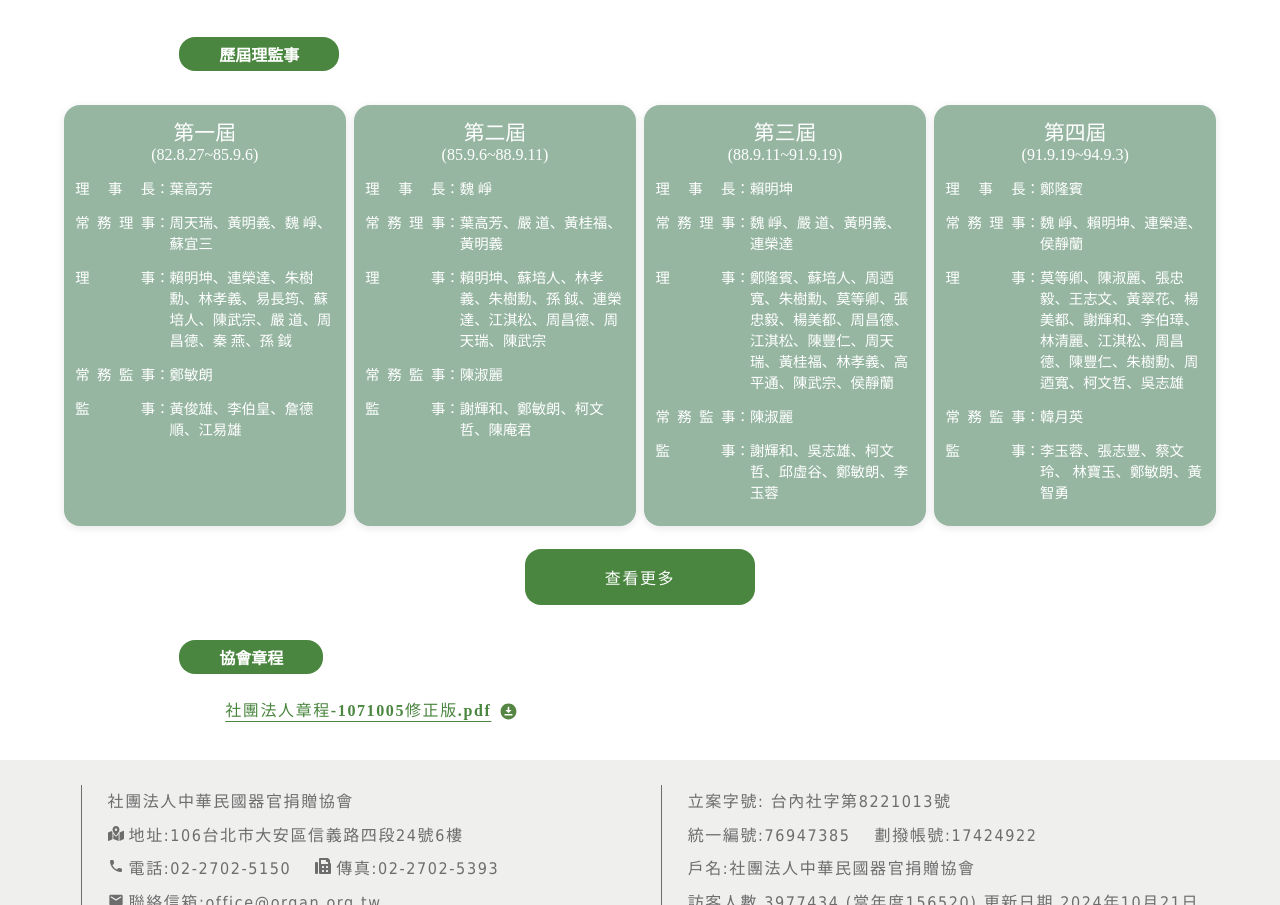
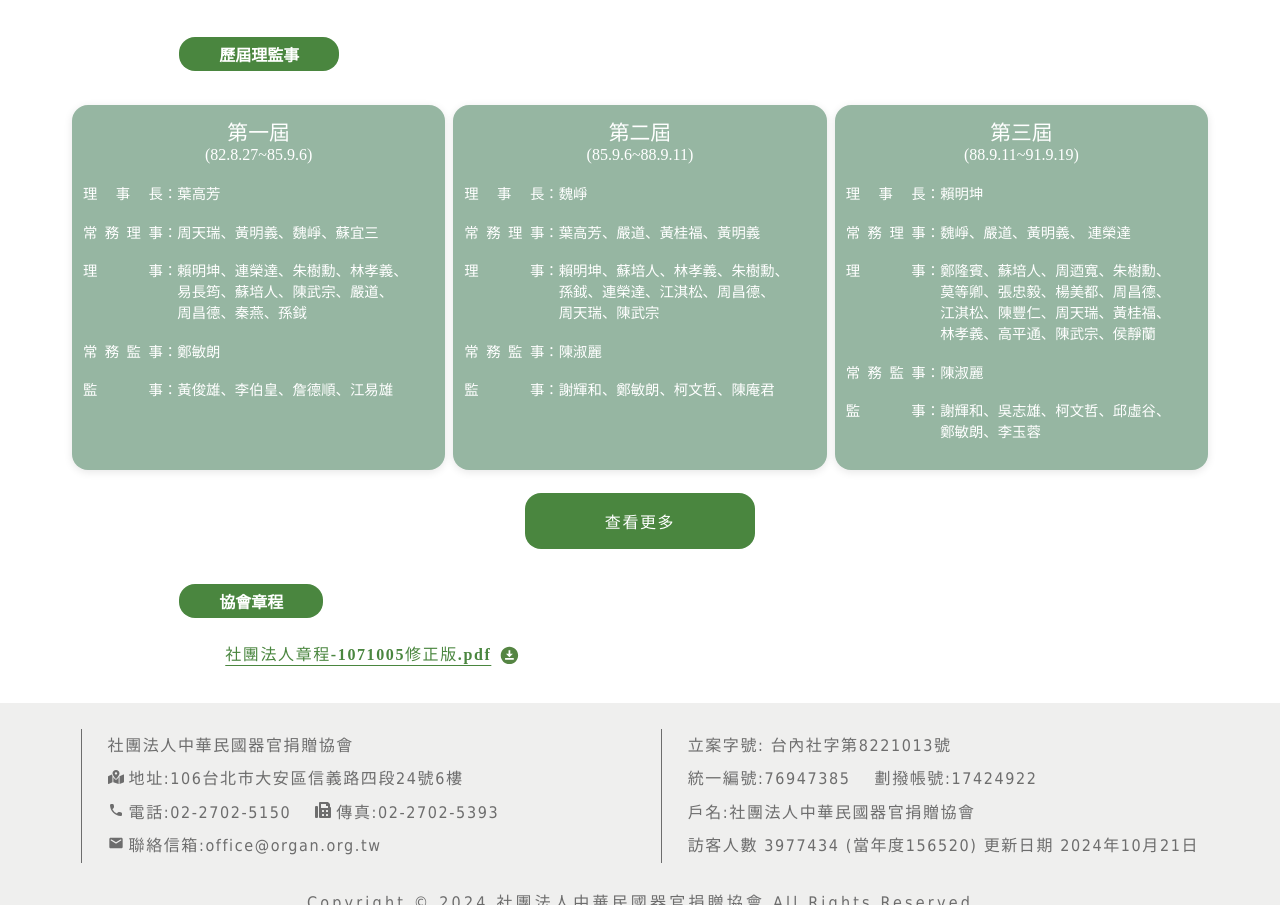
Before and after one commit to Yayufan/Nuxt3_Organ_Official, a Nuxt app: page /purpose in a window 1280 px wide. Shown: the part 1444-2349 px from the top of the page. Built offline with nearby package versions, Linux system fonts and the light colour scheme.

Commit message:
Update purpose.vue

```diff
--- a/pages/purpose.vue
+++ b/pages/purpose.vue
@@ -88,7 +88,7 @@
                 <article class="paragraph ">
                     <h2 class="sub-title">協會章程</h2>
                     <div class="content regulation-box">
-                        <a href="/files/regulation_1071005.pdf" target="_blank" >社團法人章程-1071005修正版.pdf</a>
+                        <a href="/files/regulation_1071005.pdf" target="_blank">社團法人章程-1071005修正版.pdf</a>
                     </div>
 
                 </article>
@@ -124,17 +124,17 @@ let initialSupervisorsList = reactive<Supervisor[]>([
         session: '第一屆',
         termOfOffice: '82.8.27~85.9.6',
         chairman: '葉高芳',
-        executiveDirector: '周天瑞、黃明義、魏  崢、蘇宜三',
-        director: '賴明坤、連榮達、朱樹勳、林孝義、易長筠、蘇培人、陳武宗、嚴  道、周昌德、秦  燕、孫  鉞',
+        executiveDirector: '周天瑞、黃明義、魏崢、蘇宜三',
+        director: '賴明坤、連榮達、朱樹勳、林孝義、易長筠、蘇培人、陳武宗、嚴道、周昌德、秦燕、孫鉞',
         executiveSupervisor: '鄭敏朗',
         supervisor: '黃俊雄、李伯皇、詹德順、江易雄'
     },
     {
         session: '第二屆',
         termOfOffice: '85.9.6~88.9.11',
-        chairman: '魏  崢',
-        executiveDirector: '葉高芳、嚴  道、黃桂福、黃明義',
-        director: '賴明坤、蘇培人、林孝義、朱樹勳、孫  鉞、連榮達、江淇松、周昌德、周天瑞、陳武宗',
+        chairman: '魏崢',
+        executiveDirector: '葉高芳、嚴道、黃桂福、黃明義',
+        director: '賴明坤、蘇培人、林孝義、朱樹勳、孫鉞、連榮達、江淇松、周昌德、周天瑞、陳武宗',
         executiveSupervisor: '陳淑麗',
         supervisor: '謝輝和、鄭敏朗、柯文哲、陳庵君'
     },
@@ -142,28 +142,29 @@ let initialSupervisorsList = reactive<Supervisor[]>([
         session: '第三屆',
         termOfOffice: '88.9.11~91.9.19',
         chairman: '賴明坤',
-        executiveDirector: '魏  崢、嚴  道、黃明義、 連榮達',
+        executiveDirector: '魏崢、嚴道、黃明義、 連榮達',
         director: '鄭隆賓、蘇培人、周迺寬、朱樹勳、莫等卿、張忠毅、楊美都、周昌德、江淇松、陳豐仁、周天瑞、黃桂福、林孝義、高平通、陳武宗、侯靜蘭',
         executiveSupervisor: '陳淑麗',
         supervisor: '謝輝和、吳志雄、柯文哲、邱虛谷、鄭敏朗、李玉蓉'
     },
-    {
-        session: '第四屆',
-        termOfOffice: '91.9.19~94.9.3',
-        chairman: '鄭隆賓',
-        executiveDirector: '魏  崢、賴明坤、連榮達、侯靜蘭',
-        director: '莫等卿、陳淑麗、張忠毅、王志文、黃翠花、楊美都、謝輝和、李伯璋、林清麗、江淇松、周昌德、陳豐仁、朱樹勳、周迺寬、柯文哲、吳志雄',
-        executiveSupervisor: '韓月英',
-        supervisor: '李玉蓉、張志豐、蔡文玲、 林寶玉、鄭敏朗、黃智勇'
-    },
+
 ])
 
 //加載後的剩餘理事會名單
 let otherSupervisorsList = reactive<Supervisor[]>([
     {
+        session: '第四屆',
+        termOfOffice: '91.9.19~94.9.3',
+        chairman: '鄭隆賓',
+        executiveDirector: '魏崢、賴明坤、連榮達、侯靜蘭',
+        director: '莫等卿、陳淑麗、張忠毅、王志文、黃翠花、楊美都、謝輝和、李伯璋、林清麗、江淇松、周昌德、陳豐仁、朱樹勳、周迺寬、柯文哲、吳志雄',
+        executiveSupervisor: '韓月英',
+        supervisor: '李玉蓉、張志豐、蔡文玲、 林寶玉、鄭敏朗、黃智勇'
+    },
+    {
         session: '第五屆',
         termOfOffice: '94.9.3~97.9.3',
-        chairman: '魏  崢',
+        chairman: '魏崢',
         executiveDirector: '鄭隆賓、李伯璋、李芳艷、張忠毅',
         director: '王志文、陳靜陵、林齊國、賴明坤、謝輝和、楊美都、何金龍、吳志雄、朱樹勳、陳淑麗、周昌德、張奇香、傅明貴、林清麗、李盛財、林孝義',
         executiveSupervisor: '韓月英',
@@ -172,7 +173,7 @@ let otherSupervisorsList = reactive<Supervisor[]>([
     {
         session: '第六屆',
         termOfOffice: '97.8.31~100.8.31',
-        chairman: '魏  崢',
+        chairman: '魏崢',
         executiveDirector: '張忠毅、謝輝和、洪芳明、陳淑麗',
         director: '鄭隆賓、賴明坤、張奇香、李芳艷、陳靜陵、楊美都、邱亦宣、王志文、鄭麗容、朱樹勳、李伯璋、林孝義、陳芬芩、周昌德、傅明貴、蔡正祥',
         executiveSupervisor: '韓月英',
@@ -182,7 +183,7 @@ let otherSupervisorsList = reactive<Supervisor[]>([
         session: '第七屆',
         termOfOffice: '100.8.27~103.8.26',
         chairman: '龍藉泉',
-        executiveDirector: '魏  崢、張忠毅、張奇香、謝輝和',
+        executiveDirector: '魏崢、張忠毅、張奇香、謝輝和',
         director: '鄭隆賓、李芳艷、劉美蓮、鄭麗容、呂金春、邱亦宣、陳隆進、陳靜陵、朱樹勳、蔡正祥、楊松齡、張龍雄、王志文、楊美都、李伯璋、安斯泰來製藥',
         executiveSupervisor: '韓月英',
         supervisor: '李亮德、林寶玉、黃俊雄、陳韋豪、廖美麗、黃文彰'
@@ -191,7 +192,7 @@ let otherSupervisorsList = reactive<Supervisor[]>([
         session: '第八屆',
         termOfOffice: '103.8.23~106.8.22',
         chairman: '張忠毅',
-        executiveDirector: '魏  崢、蔡建松、張奇香、王志文',
+        executiveDirector: '魏崢、蔡建松、張奇香、王志文',
         director: '鄭麗容、邱亦宣、詹佳蓁、韓肇中、龍藉泉、謝輝和、陳靜陵、李伯璋、江仰仁、李芳艷、劉美蓮、王家財、楊松齡、張龍雄、周迺寬、中國附醫',
         executiveSupervisor: '陳韋豪',
         supervisor: '廖美麗、蔡正祥、林寶玉、黃文彰、李亮德、陳國銘'
@@ -201,7 +202,7 @@ let otherSupervisorsList = reactive<Supervisor[]>([
         termOfOffice: '106.8.19~109.8.18',
         chairman: '李明哲',
         executiveDirector: '張奇香、李芳艷',
-        director: '魏  崢、邱亦宣、江仰仁、陳靜陵、鄭麗容、呂金春、張龍雄、顏俊輝、劉美蓮、蔡建松、王植熙、謝宗保',
+        director: '魏崢、邱亦宣、江仰仁、陳靜陵、鄭麗容、呂金春、張龍雄、顏俊輝、劉美蓮、蔡建松、王植熙、謝宗保',
         executiveSupervisor: '李亮德',
         supervisor: '林寶玉、黃文彰、蔡正祥、韓月英'
     },
@@ -219,7 +220,7 @@ let otherSupervisorsList = reactive<Supervisor[]>([
         termOfOffice: '112.8.25~115.8.24',
         chairman: '江仰仁',
         executiveDirector: '李明哲、潘瑾慧',
-        director: '魏  崢、張奇香、白金川、李芳艷、陳靜陵、鄭麗容、簡鑠驊、陳淑玲、鍾孟軒、蔡長穎、吳沅衿、紀炳宏',
+        director: '魏崢、張奇香、白金川、李芳艷、陳靜陵、鄭麗容、簡鑠驊、陳淑玲、鍾孟軒、蔡長穎、吳沅衿、紀炳宏',
         executiveSupervisor: '韓月英',
         supervisor: '李亮德、林寶玉、王家財、陳國銘'
     },
@@ -379,12 +380,13 @@ const getOtherList = () => {
         .supervisors-box {
             display: flex;
             flex-wrap: wrap;
-            justify-content: space-between;
+            justify-content: space-evenly;
             margin-top: 3%;
 
 
+
             .supervisors-item {
-                width: 22.5%;
+                width: 30.5%;
                 flex-wrap: wrap;
                 color: #fff;
                 background-color: #96B6A2;
@@ -425,6 +427,14 @@ const getOtherList = () => {
                         text-align: justify;
                         text-align-last: justify;
                         min-width: 5rem;
+
+                    }
+
+                    .supervisors-info-content {
+                        /* 允许换行 */
+                        white-space: normal;
+                        /** 文字不因換行而分段 */
+                        word-break: keep-all
 
                     }
 
```
